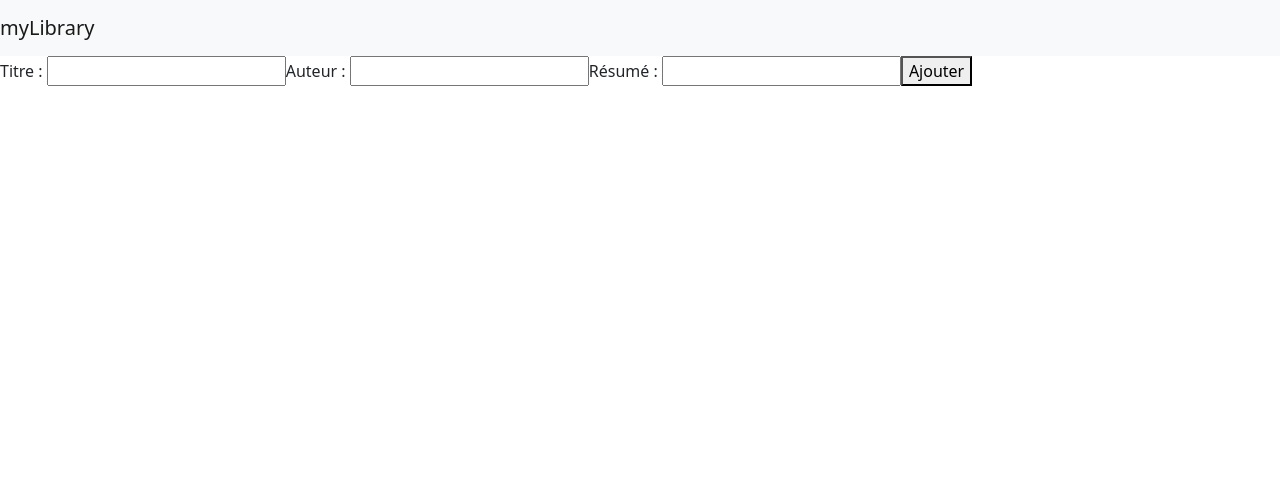
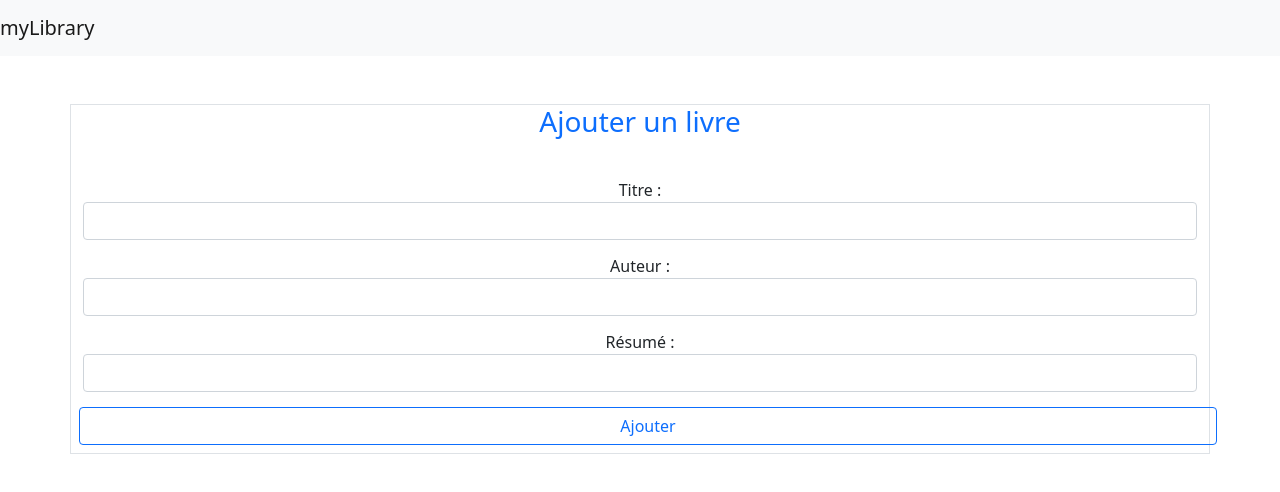
Before and after one commit to Lysianedon/my-library, an Angular app in the folder myLibrary/: page /books/add in a window 1280 px wide. Shown: the top 492 px of the page. Built offline with nearby package versions, Linux system fonts and the light colour scheme.

Commit message:
Formattage page add-book

```diff
--- a/myLibrary/src/app/add-book/add-book.component.html
+++ b/myLibrary/src/app/add-book/add-book.component.html
@@ -1,14 +1,22 @@
-<form (ngSubmit)="onAddBook()">
-    <label for="title">Titre :
-        <input type="text" name="title" id="title" [(ngModel)]="newBook.title">
-    </label>
-    <label for="author">Auteur :
-        <input type="text" name="author" id="author" [(ngModel)]="newBook.author">
-    </label>
-    <label for="description">Résumé :
-        <input type="text" name="description" id="description" [(ngModel)]="newBook.description">
-    </label>
-
-    <button type="submit">Ajouter</button>
-
+<form (ngSubmit)="onAddBook()" class="container mt-5  border">
+    <div class="d-flex justify-content-between align-items-center mb-4">
+        <h3 class="text-primary mx-auto">Ajouter un livre</h3>
+    </div>
+    <div class="form-group row">
+        <label for="title" class="col-form-label text-center">Titre :
+            <input class="form-control" type="text" name="title" id="title" [(ngModel)]="newBook.title">
+        </label>
+    </div>
+    <div class="form-group row">
+        <label for="author" class="col-form-label  text-center">Auteur :
+            <input class="form-control" type="text" name="author" id="author" [(ngModel)]="newBook.author">
+        </label>
+    </div>
+    <div class="form-group row">
+        <label for="description" class="col-form-label text-center">Résumé :
+            <input class="form-control" type="text" name="description" id="description"
+                [(ngModel)]="newBook.description">
+        </label>
+        <button class="btn btn-outline-primary m-2 align-items-center" type="submit">Ajouter</button>
+    </div>
 </form>
```
